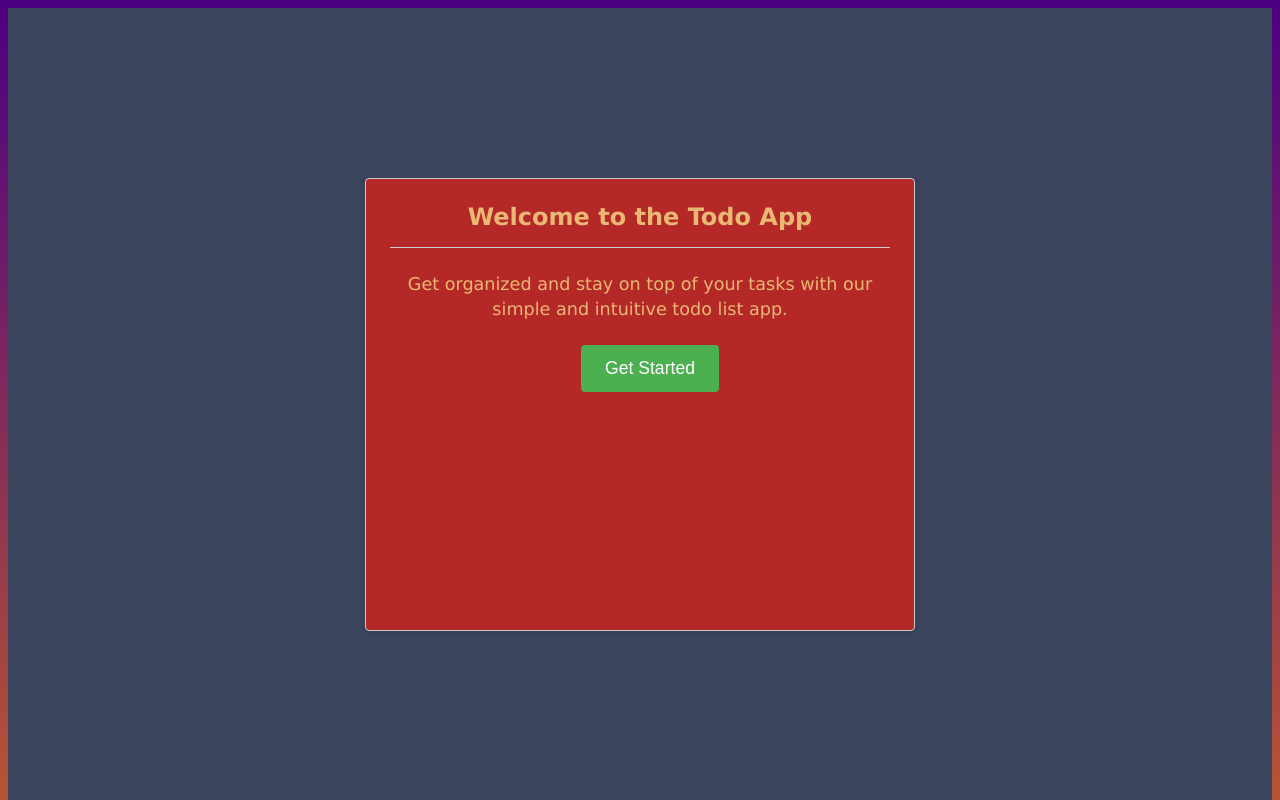
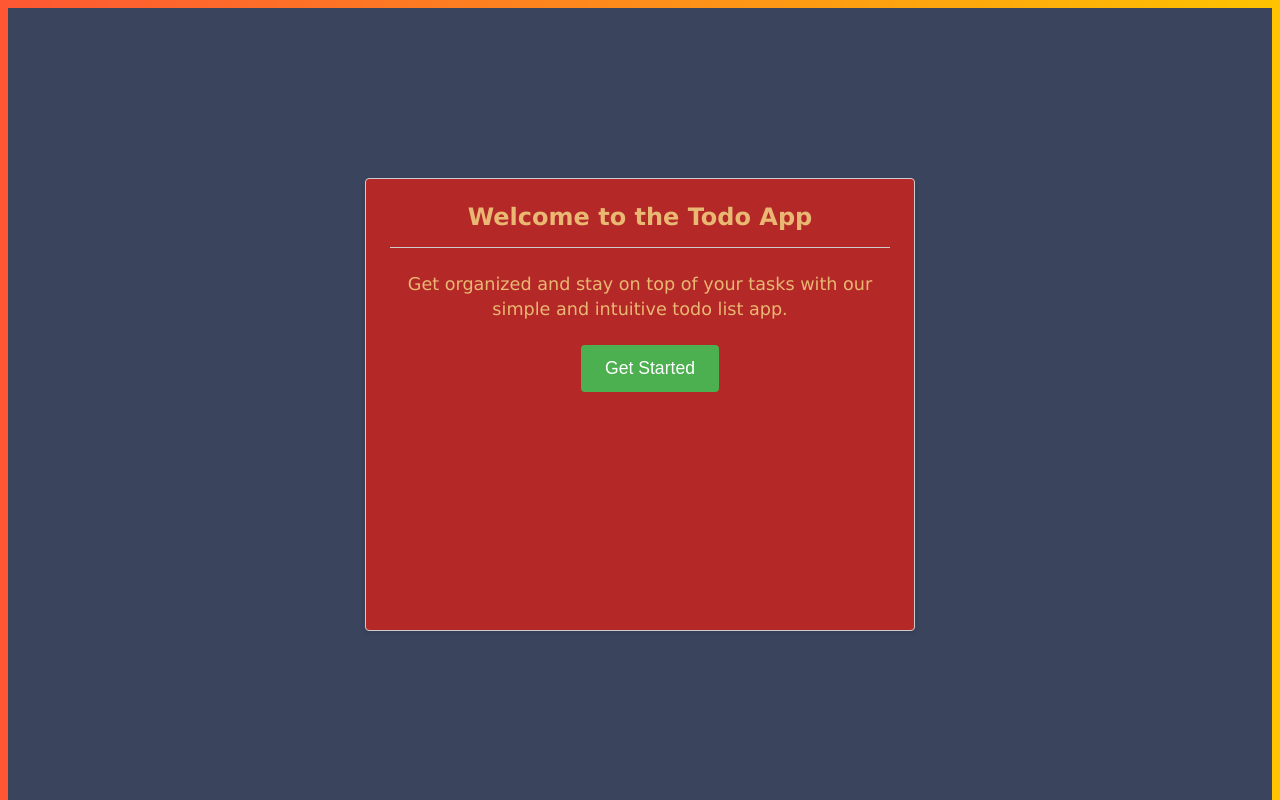
Before and after one commit to wowgr8/ctd-final-project, a React (Create React App) app: page / in a window 1280 px wide. Shown: the top 800 px of the page. Built offline with nearby package versions, Linux system fonts and the light colour scheme.

Commit message:
add media queries - changes gradient background depending on screen size.

```diff
--- a/src/index.css
+++ b/src/index.css
@@ -1,16 +1,26 @@
-/* body {
-  margin: 0;
-  font-family: -apple-system, BlinkMacSystemFont, 'Segoe UI', 'Roboto', 'Oxygen',
-    'Ubuntu', 'Cantarell', 'Fira Sans', 'Droid Sans', 'Helvetica Neue',
-    sans-serif;
-  -webkit-font-smoothing: antialiased;
-  -moz-osx-font-smoothing: grayscale;
+/* Small devices (phones) */
+@media only screen and (max-width: 600px) {
+  body {
+    background: linear-gradient(to right, #00a46c, #07b39b, #6fba82);
+    height: 100vh;
+    overflow: hidden;
+  }
 }
 
-code {
-  font-family: source-code-pro, Menlo, Monaco, Consolas, 'Courier New',
-    monospace;
-} */
-body {
-  background: linear-gradient(to bottom, #4B0082, #FF8C00);
+/* Medium devices (tablets) */
+@media only screen and (min-width: 601px) and (max-width: 900px) {
+  body {
+    background: linear-gradient(to right, #FFA07A, #FF69B4, #9370DB);
+    height: 100vh;
+    overflow: hidden;
+  }
 }
+
+/* Large devices (desktops) */
+@media only screen and (min-width: 901px) {
+  body {
+    background: linear-gradient(to right, #FF5733, #FFC300);
+    height: 100vh;
+    overflow: hidden;
+  }
+}
```
